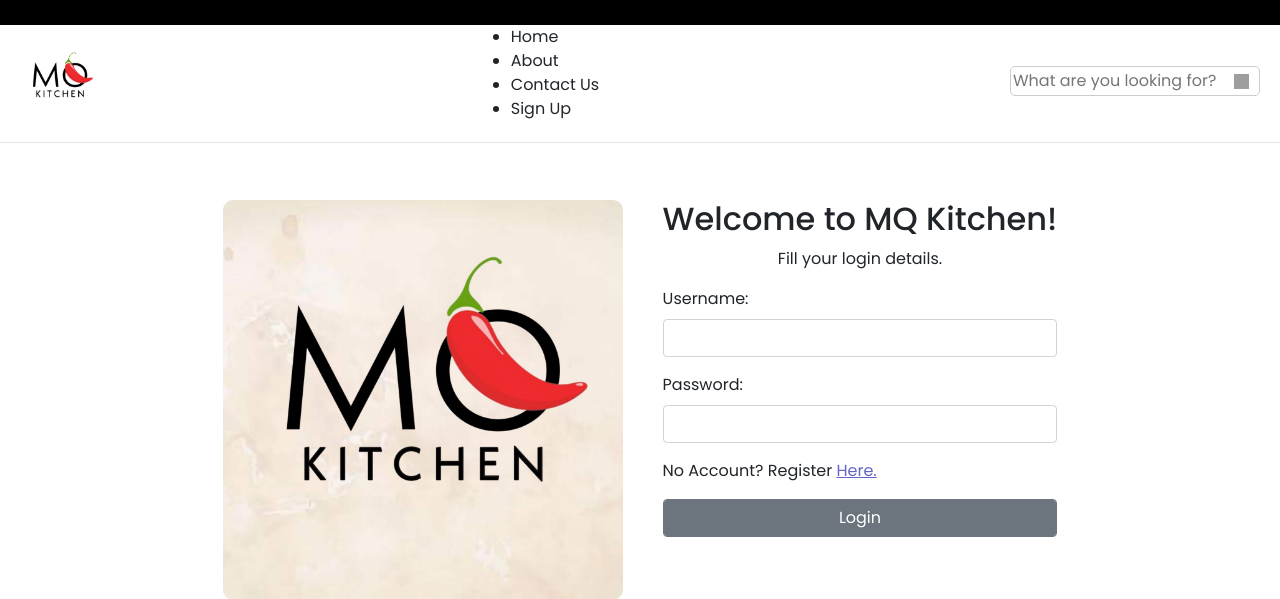
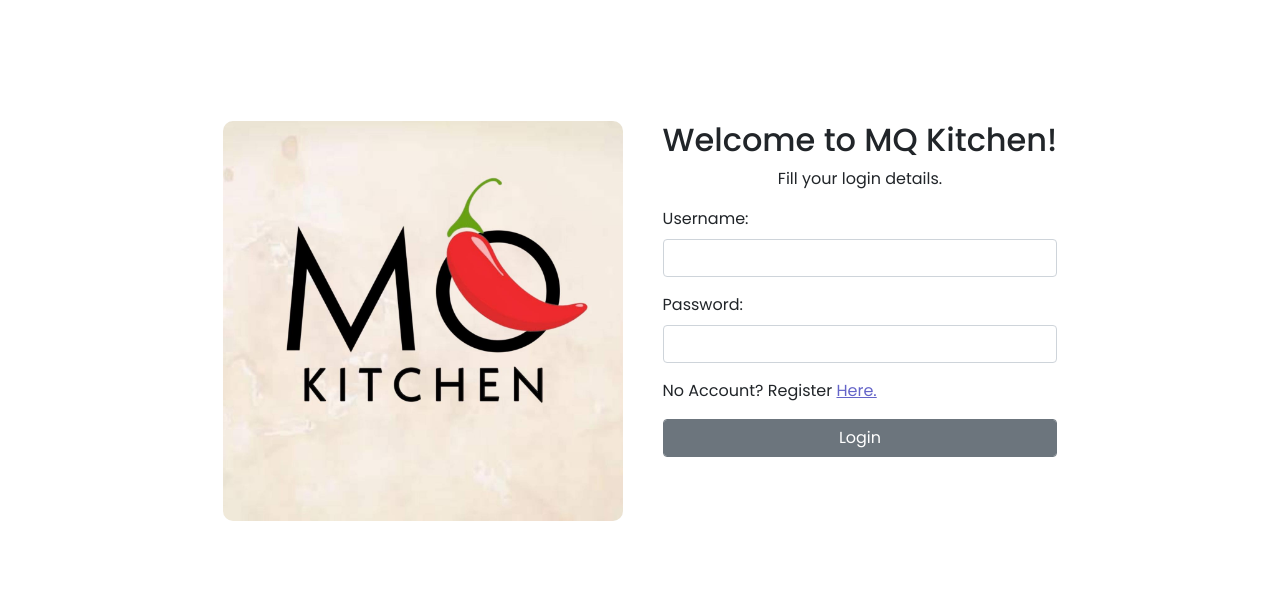
Before and after one commit to Randallace05/MQ, a PHP site: page /system/ in a window 1280 px wide. Shown: the top 599 px of the page. Run offline with PHP 8.4, Linux system fonts and the light colour scheme; grey boxes are pictures that could not be loaded.

Commit message:
deleted top bar

```diff
--- a/includes/topbar.php
+++ b/includes/topbar.php
@@ -72,17 +72,3 @@
     }
 
 </style>
-<div class="topbar"></div>
-<div class="header">
-    <img src="uploads/bgMQ.png" alt="MO Kitchen Logo">
-        <div class="nav-links">
-            <ul>
-                <li>Home</li>
-                <li>About</li>
-                <li>Contact Us</li>
-                <li>Sign Up</li>
-            </ul>
-        </div>
-    <input type="text" class="search-bar" placeholder="What are you looking for?">
-</div>
-<hr>
```
